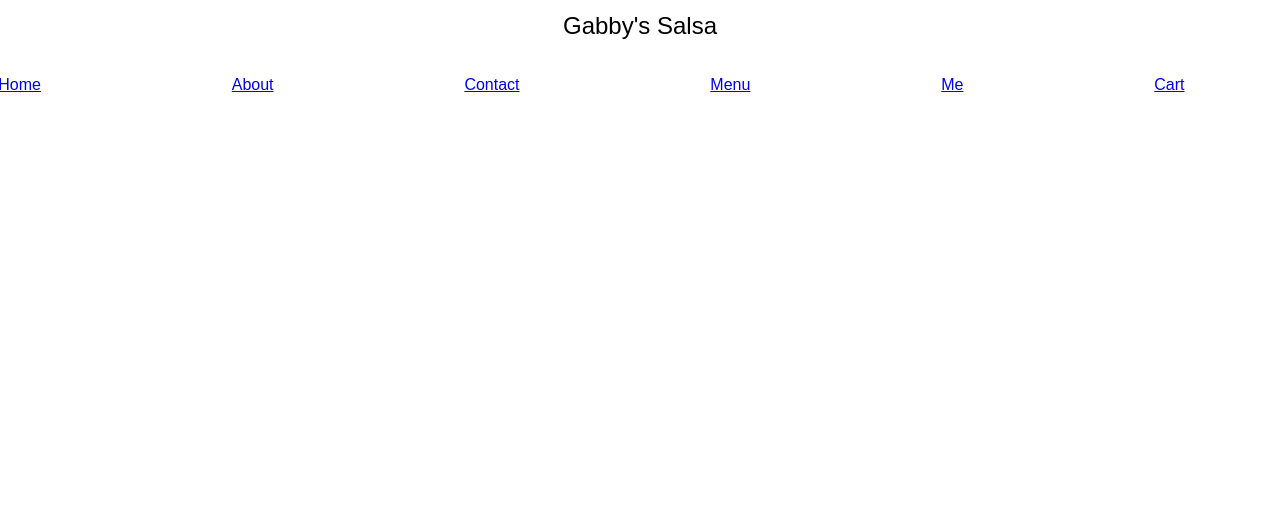
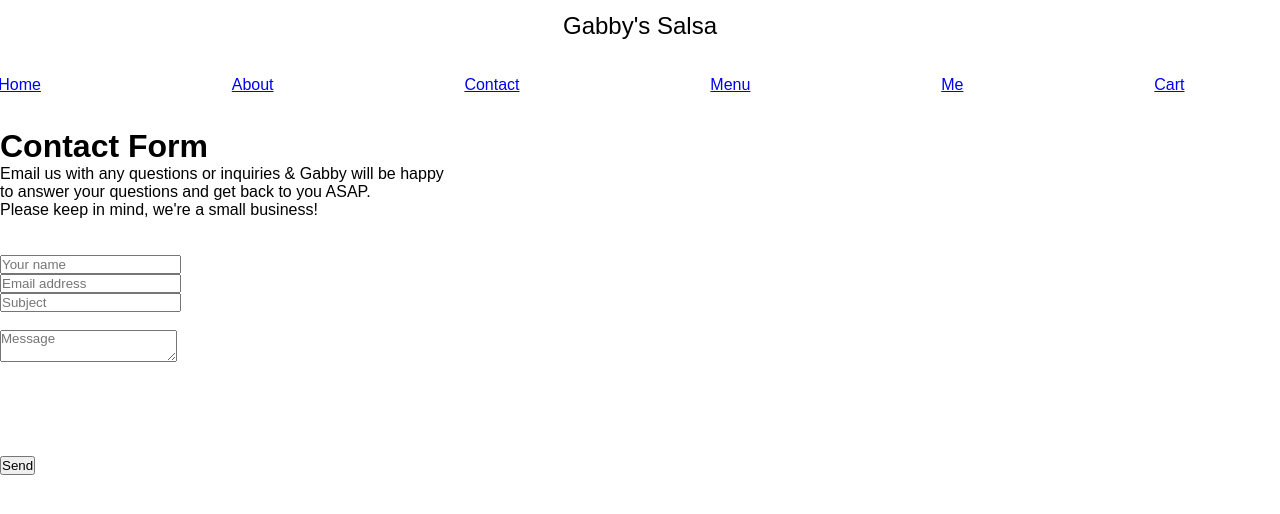
Before and after one commit to koltvictor/salsa-site, a React (Create React App) app in the folder client/: page /contact in a window 1280 px wide. Shown: the top 514 px of the page. Built offline with nearby package versions, Linux system fonts and the light colour scheme.

Commit message:
added contact and about components

```diff
--- a/client/src/App.js
+++ b/client/src/App.js
@@ -4,6 +4,8 @@ import { Switch, Route } from 'react-router-dom';
 import Header from './components/Header';
 import ProductList from './components/ProductList';
 import Home from './components/Home';
+import About from './components/About';
+import Contact from './components/Contact';
 import Popup from './components/Popup';
 import SignUp from './components/SignUp';
 
@@ -61,6 +63,8 @@ const handleSubmit = (event) => {
         <Route exact path="/" component={Home} />
         <Route exact path="/signUp" component={SignUp} />
         <Route exact path='/products' component={ProductList} />
+        <Route exact path='/about' component={About} />
+        <Route exact path='/contact' component={Contact} />
       </Switch>
       <Popup trigger={timedPopup} setTrigger={setTimedPopup}>
                 <h2>Welcome To Gabby's Salsa!</h2><br/>
--- /dev/null
+++ b/client/src/components/About.js
@@ -0,0 +1,10 @@
+export default function About ({}) {
+    return (
+        <div className="about">
+            <h1 className="aboutHead">About Gabby</h1>
+            <p className="aboutBody">
+            <strong>Hi</strong>!  Let me introduce you to the brains and style of the operation: <strong>Gabby</strong>.  Born and raised in Las Vegas, Gabby grew up learning how to cook Mexican meals by helping her mom in the kitchen. She painstakingly learned the ins-and-outs of traditional Mexican cooking and developed her own flair over the years.  Salsa Verde has always been a traditional part of Gabby's family's meals and over the years, the recipe has been developed into what it is today! Still one of the musts in Gabby's household, she is so thrilled to welcome everyone to bring the recipe into their own family gatherings.  The Red Salsa is the newest addition to Gabby's salsa must-haves.  Savory and delicious, all of Gabby's Salsas are traditional, delectible, and delicious.  Guaranteed to have the freshest ingredients in every batch with <strong>big</strong> flavor!
+            </p>
+            <img src="http://s3.wp.wsu.edu/uploads/sites/2055/2017/07/iStock-477239111-1024x683.jpg" alt="salsa" className="aboutImg"/>
+        </div>)
+}
--- /dev/null
+++ b/client/src/components/Contact.js
@@ -0,0 +1,30 @@
+import React from "react";
+import emailjs from "emailjs-com";
+
+export default function Contact() {
+    function sendEmail(e) {
+        e.preventDefault();
+        emailjs.sendForm("service_1cl1egj", "template_u54d3xr", e.target, "user_Jhf473QBsymPnicTrMVk1")
+            .then(
+                (data) => {window.location.reload()},
+                error => console.log(error.text)
+            );
+        e.target.reset();
+        alert("Message Sent!");
+    }
+    return (
+        <div className="contactBack">
+            <h1 className="contactHead">Contact Form</h1>
+            <form className="contactForm" onSubmit={sendEmail}>
+                <p>Email us with any questions or inquiries & Gabby will be happy<br/> to answer your questions and get back to you ASAP. <br/> Please keep in mind, we're a small business! </p><br/>
+                <input className="contactInput" type="hidden" name="contact_number" /><br/>
+                <input className="contactInput" type="text" name="from_name" placeholder="Your name" required/><br/>
+                <input className="contactInput" type="email" name="from_email" placeholder="Email address" required/><br/>
+                <input className="contactInput" type="text" name="subject" placeholder="Subject" required/><br/><br/>
+                <textarea  className="contactInput" name="html_message"placeholder="Message" required/><br/><br/><br/><br/><br/><br/>
+                <input type="submit" value="Send" className="contactButton"/>
+            </form>
+            {/* <img src="https://knowyourbenefits.dfa.ms.gov/media/3540/contact-us.jpg" alt="contact" className="contactImg"/> */}
+        </div>
+    )
+}
--- a/client/src/components/ProductCard.js
+++ b/client/src/components/ProductCard.js
@@ -1,10 +1,10 @@
 export default function ProductCard({product}) {
-    console.log(product);
+
     return(
         <div className="flip-card">
             <div className="flip-card-inner">
                 <div className="flip-card-front">
-                    <img className= "productImg" key={product} src={product.image} alt={product.name} />
+                    <img className= "productImg" src={product.image} alt={product.name} />
                     <div className="productName">{product.name}<br/></div><br/>
                 </div>
                 <div className="flip-card-back">
--- a/client/src/components/ProductList.js
+++ b/client/src/components/ProductList.js
@@ -14,7 +14,7 @@ export default function ProductList () {
     const product = productList.map(product => {
         return(
             <ProductCard
-                key={product.id}
+                key={product.name}
                 product={product}
             />
         )
```
Also changed, not shown: package.json (+8 -0 lines), 1 other file (tests, documents, lock files or other folders).
